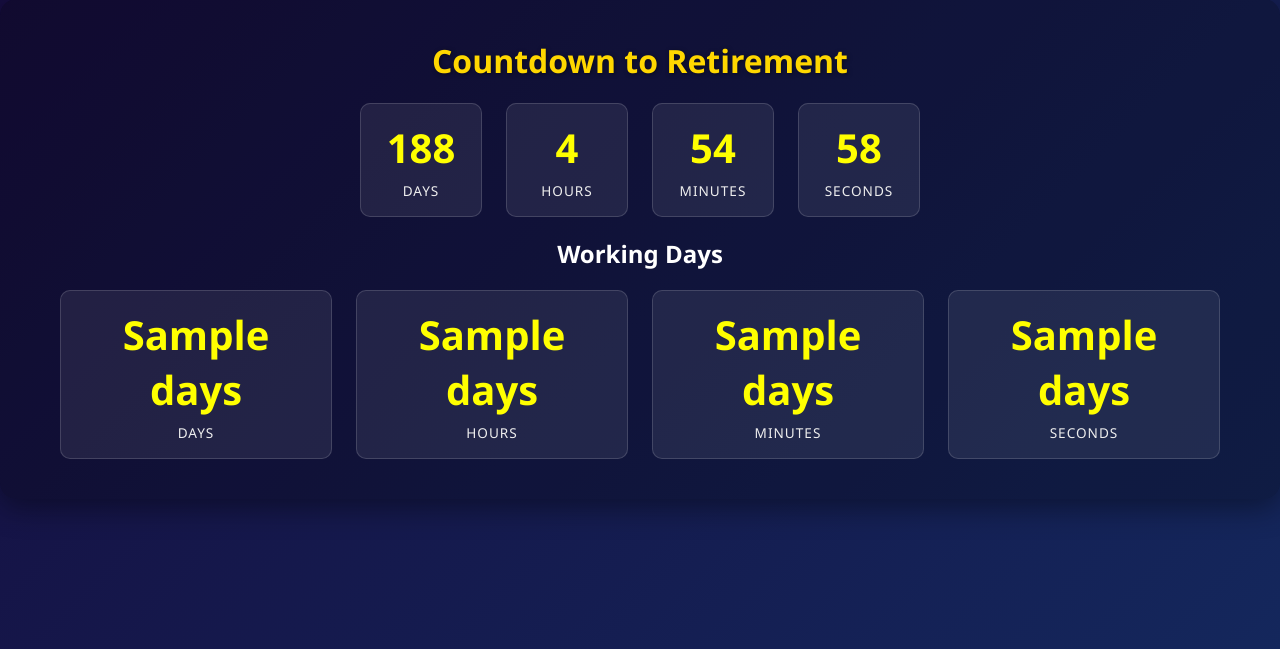
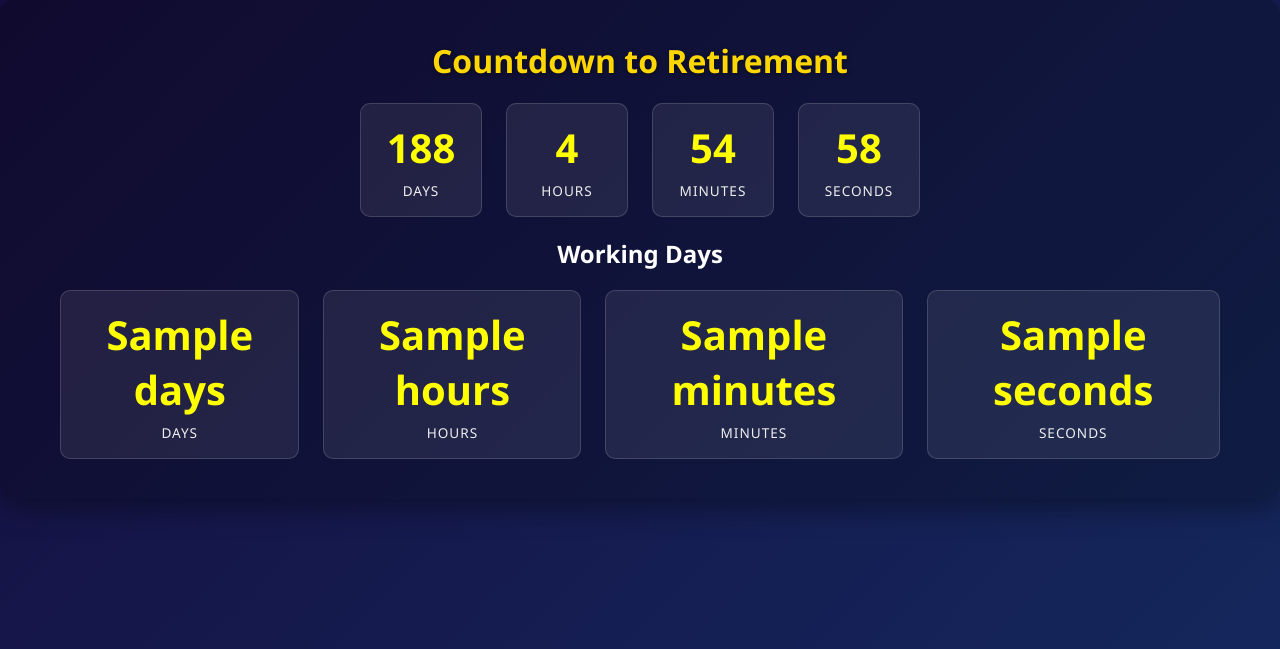
Before and after one commit to scriscuoli/flask_countdown, a Flask app: template templates/index.html in a window 1280 px wide. Shown: the part 151-800 px from the top of the page. Run offline with Flask 3, Linux system fonts and the light colour scheme; the template is opened without the code that fills it: most values are stand-ins (such as "Sample title", 1, 10 or a date in 2020).

Commit message:
Update index.html

```diff
--- a/templates/index.html
+++ b/templates/index.html
@@ -66,9 +66,9 @@
         <h2>Working Days</h2>
         <div class="timer">
             <div class="unit"><div class="value" id="days">{{ weekdaycountdown.days }}</div><div class="label">Days</div></div>
-            <div class="unit"><div class="value" id="hours">{{ weekdaycountdown.days }}</div><div class="label">Hours</div></div>
-            <div class="unit"><div class="value" id="minutes">{{ weekdaycountdown.days }}</div><div class="label">Minutes</div></div>
-            <div class="unit"><div class="value" id="seconds">{{ weekdaycountdown.days }}</div><div class="label">Seconds</div></div>
+            <div class="unit"><div class="value" id="hours">{{ weekdaycountdown.hours }}</div><div class="label">Hours</div></div>
+            <div class="unit"><div class="value" id="minutes">{{ weekdaycountdown.minutes }}</div><div class="label">Minutes</div></div>
+            <div class="unit"><div class="value" id="seconds">{{ weekdaycountdown.seconds }}</div><div class="label">Seconds</div></div>
         </div>
     </div>
 
```
